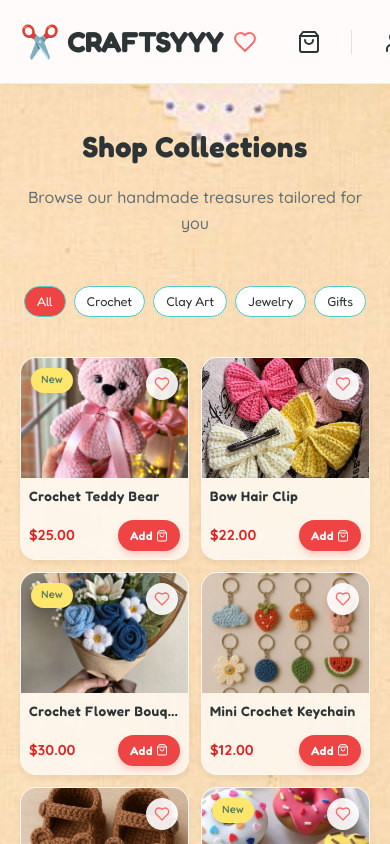
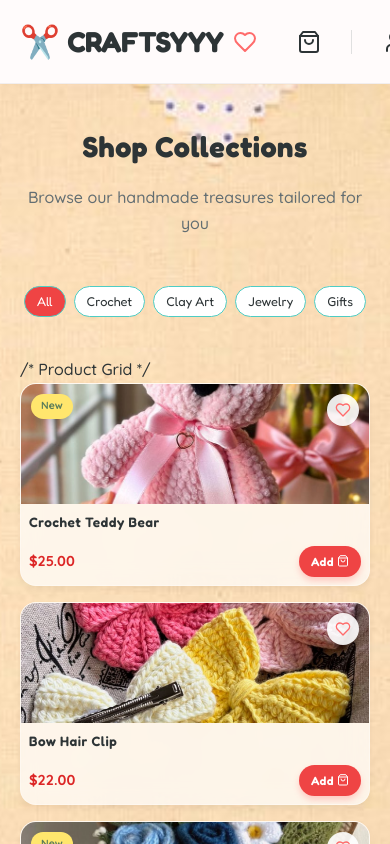
Before and after one commit to Ankita18112005/Craftsyy, a React (Vite) app: page /shop in a window 390 px wide. Shown: the top 844 px of the page. Built offline with nearby package versions, Linux system fonts and the light colour scheme.

Commit message:
Update Shop to 4-column layout and fix responsive styling

```diff
--- a/src/components/ProductCard.jsx
+++ b/src/components/ProductCard.jsx
@@ -28,7 +28,7 @@ const ProductCard = ({ product, style }) => {
 
     return (
         <div className="product-card glass" style={{
-            width: '175px',
+            width: '100%',
             borderRadius: 'var(--radius-md)',
             overflow: 'hidden',
             position: 'relative',
--- a/src/pages/Shop.jsx
+++ b/src/pages/Shop.jsx
@@ -109,11 +109,11 @@ const Shop = () => {
                     ))}
                 </div>
 
-                {/* Product Grid */}
+                /* Product Grid */
                 <div className="product-grid" style={{
                     display: 'grid',
-                    gridTemplateColumns: 'repeat(auto-fill, 175px)',
-                    gap: '16px',
+                    gridTemplateColumns: 'repeat(4, 1fr)',
+                    gap: '20px',
                     justifyContent: 'center',
                     opacity: fadeIn ? 1 : 0,
                     transform: fadeIn ? 'translateY(0)' : 'translateY(15px)',
@@ -150,24 +150,29 @@ const Shop = () => {
             <style>{`
                 .shop-title { font-size: 3rem; }
 
+                @media (max-width: 1024px) {
+                    .product-grid {
+                        grid-template-columns: repeat(3, 1fr) !important;
+                        gap: 20px !important;
+                    }
+                }
+
                 @media (max-width: 768px) {
                     .shop-title { font-size: 2.2rem !important; }
                     .shop-subtitle { font-size: 1rem !important; }
                     .filter-tabs { gap: 8px !important; }
                     .filter-btn { padding: 8px 14px !important; font-size: 0.85rem !important; }
                     .product-grid {
-                        grid-template-columns: repeat(auto-fill, 175px) !important;
+                        grid-template-columns: repeat(2, 1fr) !important;
                         gap: 16px !important;
-                        justify-content: center !important;
                     }
                 }
 
-                @media (max-width: 400px) {
+                @media (max-width: 480px) {
                     .shop-title { font-size: 1.8rem !important; }
                     .product-grid {
-                        grid-template-columns: repeat(2, 1fr) !important;
-                        gap: 12px !important;
-                        justify-content: center !important;
+                        grid-template-columns: 1fr !important;
+                        gap: 16px !important;
                     }
                     .filter-btn { padding: 7px 12px !important; font-size: 0.8rem !important; }
                 }
```
